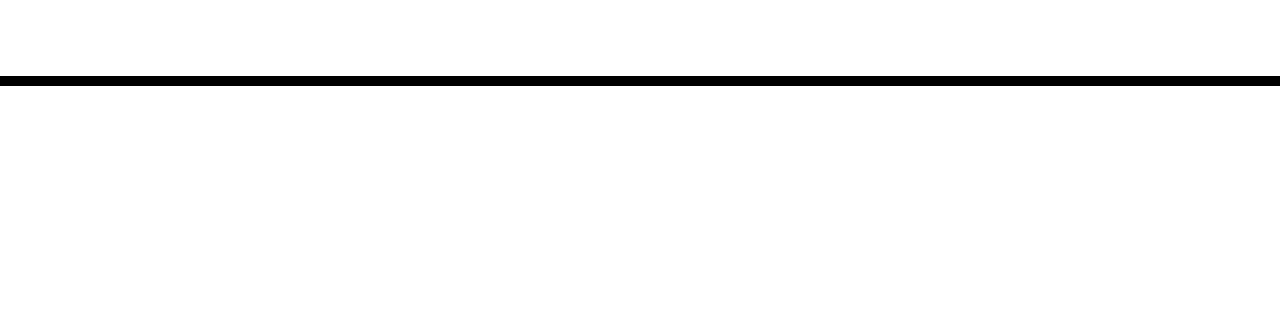
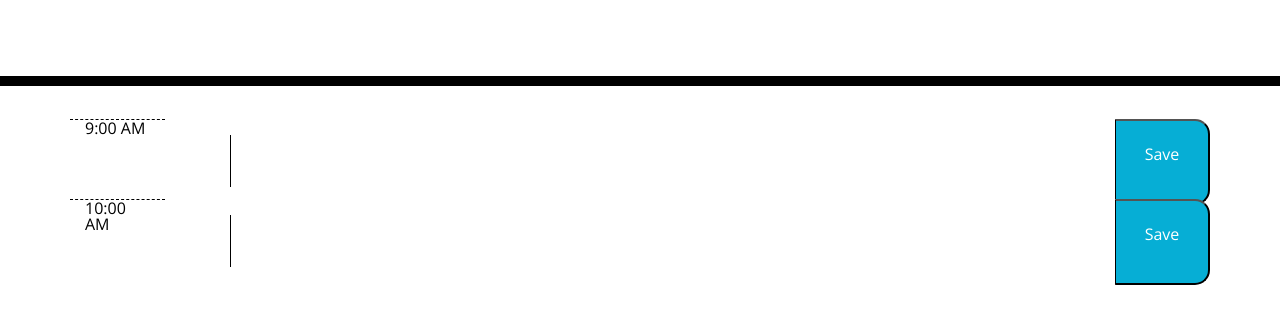
Before and after one commit to cfprice3/hourlyDayPlanner, a plain HTML site: page index.html in a window 1280 px wide. Shown: the part 182-506 px from the top of the page. Drawn offline with nearby package versions, Linux system fonts and the light colour scheme; files that its build step writes are made by us from their sources.

Commit message:
changed css link to link it through assets folder

```diff
--- a/index.html
+++ b/index.html
@@ -18,7 +18,7 @@
       href="https://fonts.googleapis.com/css?family=Open+Sans&display=swap"
       rel="stylesheet"
     />
-    <link rel="stylesheet" href="style.css" />
+    <link rel="stylesheet" href="assets/style.css" />
     <title>Work Day Scheduler</title>
   </head>
 
@@ -30,6 +30,25 @@
     </header>
     <div class="container">
       <!-- Timeblocks go here -->
+
+      <div class="row">
+        <div class="hour col-md-1">9:00 AM
+        </div>
+        <div class="col-md-10" id="text9">
+            <textarea cols="87" id="textareaNine" rows="2"></textarea>
+        </div>
+        <button class="saveBtn col-md-1" id="saveBtnNine" type="button" id="saveTheDate">Save
+        </button>
+    </div>
+    <div class="row">
+            <div class="hour col-md-1">10:00 AM
+        </div>
+        <div class="col-md-10" id="text10">
+            <textarea cols="87" id="textareaTen" rows="2"></textarea>
+        </div>
+        <button class="saveBtn col-md-1" id="saveBtnTen" type="button" id="saveTheDate">Save
+        </button>
+    </div>
     </div>
 
     <script src="https://code.jquery.com/jquery-3.4.1.min.js"></script>
```
